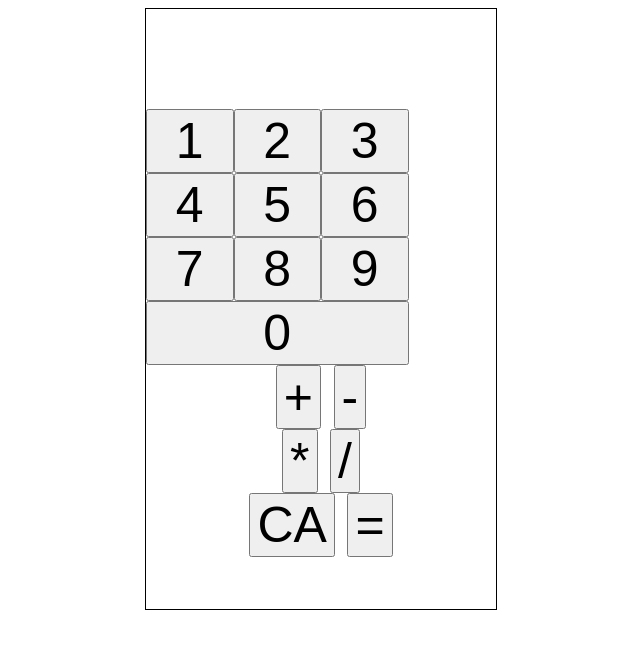
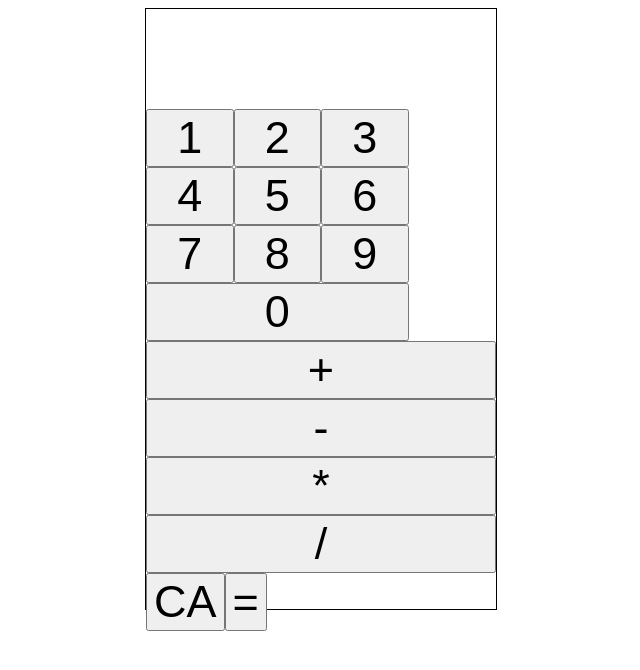
Before and after one commit to AMAARIDOR/real-calculator, a plain HTML site: page index.html in a window 1280 px wide. Shown: the whole page, without its empty margins (319-959 px from the left). Drawn offline with Linux system fonts and the light colour scheme.

Commit message:
add flex functionality

```diff
--- a/styles.css
+++ b/styles.css
@@ -1,6 +1,6 @@
 * {
   text-align: center;
-  font-size: 50px;
+  font-size: 45px;
 }
 
 #calculator {
@@ -21,6 +21,15 @@
   grid-template-columns: auto auto auto;
 }
 
+#operators {
+  display: flex;
+  flex-direction: column;
+}
+
 [data-number="0"] {
   grid-column-end: span 3;
 }
+
+#equal-and-clear-buttons {
+  display: flex;
+}
```
Also changed, not shown: index.html (+0 -2 lines).
